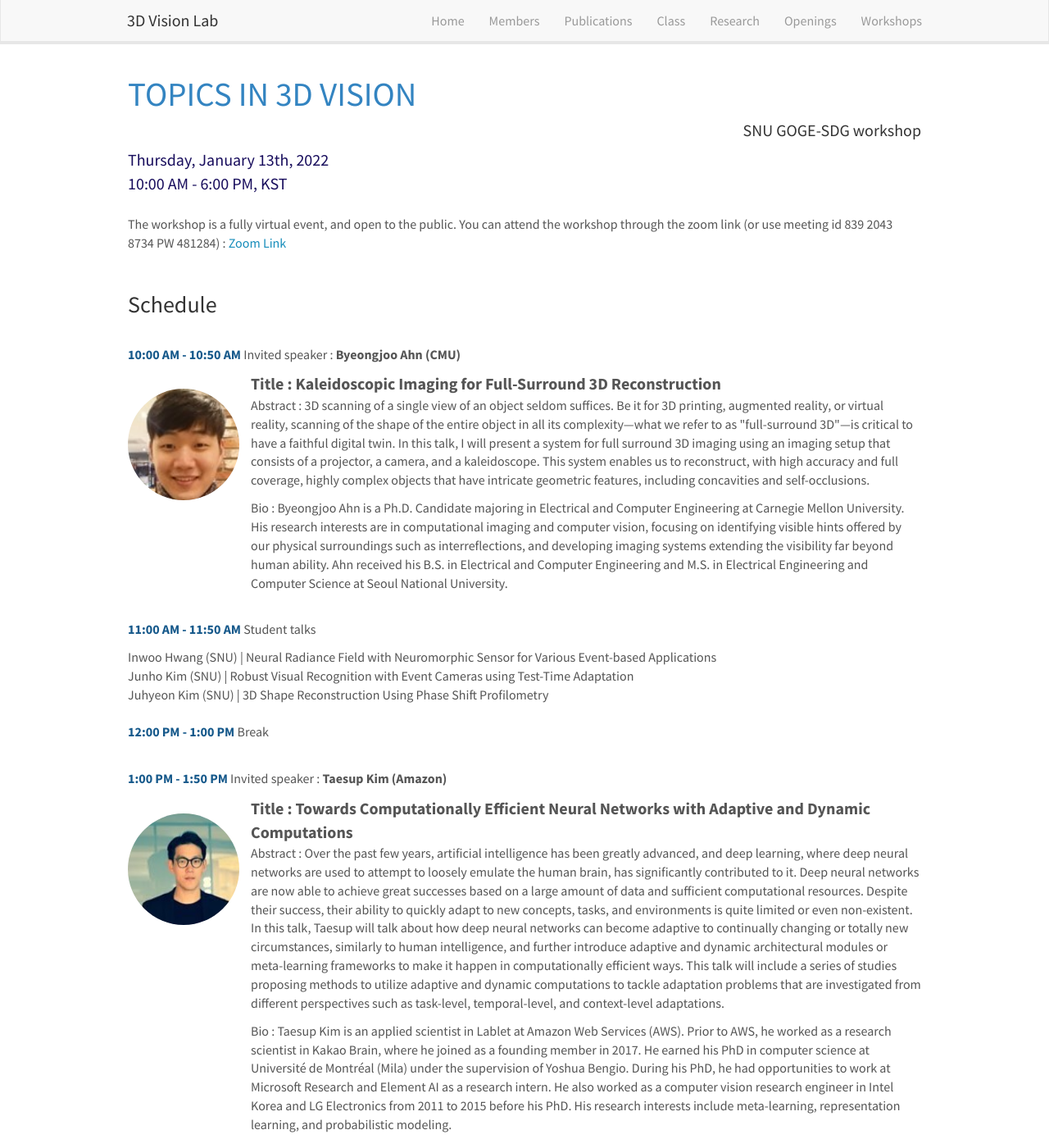
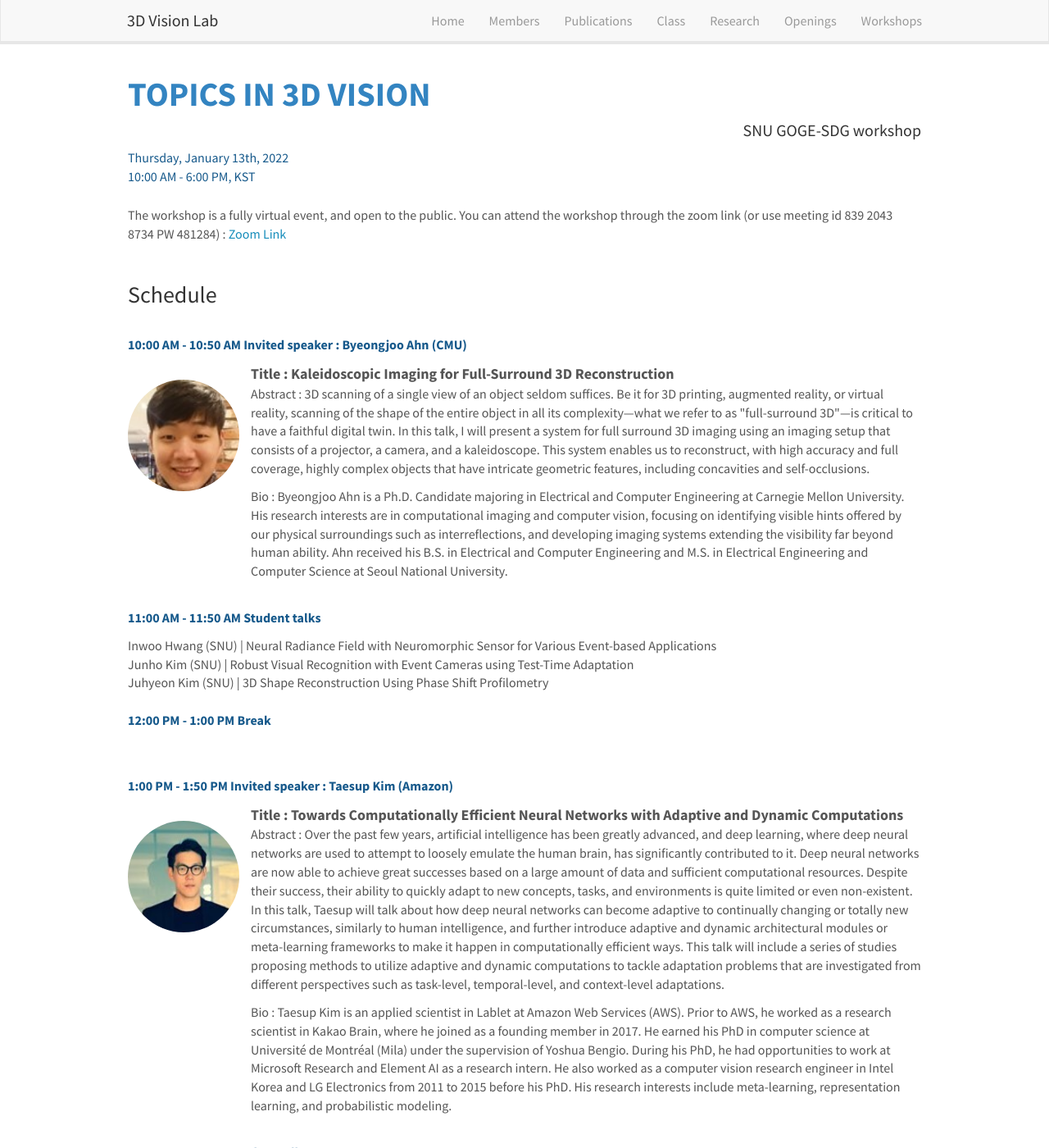
Before and after one commit to 3dvision-snu/3dvision-snu.github.io, a Jekyll site: the page built from _pages/workshop/workshop22.md, in a window 1280 px wide and 1400 px high. Shown: the whole window at 82% size. Built offline with Jekyll 4.4.1, drawn with Linux system fonts in a browser that asks for light colours; nearby versions of some CDN libraries; some of the changed text lies outside the part shown.

Commit message:
minor-fix

```diff
--- a/_pages/workshop/workshop22.md
+++ b/_pages/workshop/workshop22.md
@@ -11,7 +11,7 @@ permalink: /workshop/workshop22
 {% for workshop in site.data.workshop.workshop22 %}
 
 <div class='workshop_head'>
-<h1 style="color:#3384C1;"> {{workshop.name}} </h1>
+<h1 style="color:#3384C1;"> <b> {{workshop.name}} </b> </h1>
 <h4 style="text-align:right"> {{workshop.sub_name}} </h4>
 </div>
 
@@ -29,23 +29,23 @@ permalink: /workshop/workshop22
   {% for content in workshop.Content %}
     <br>
     {% if content.type == "invited" %}
-    <p style="font-size:16px;"> <b style="color:#16598B;"> {{content.time}} </b> Invited speaker : <b> {{content.speaker.name}} </b> </p>
+    <p style="font-size:16px;color:#16598B;"> <b> {{content.time}} Invited speaker : {{content.speaker.name}} </b> </p>
       <div class='speakers'>
         <img src="{{ site.url }}{{ site.baseurl }}/images/workshoppic/{{ content.speaker.photo }}">
       </div>
     <div class='invited'>
-      <b style="font-size:20px;"> Title : {{content.title}} </b> <br>
+      <b style="font-size:18px;"> Title : {{content.title}} </b> <br>
       <p> Abstract : {{content.abstract}} <br> </p>
       <p> Bio : {{content.bio}} <br> </p>
     </div>
     {% else %}
     {% if content.type == "student" %}
-      <p style="font-size:16px;"> <b style="color:#16598B;"> {{content.time}} </b> Student talks <br> </p>
+      <p style="font-size:16px;color:#16598B;"> <b> {{content.time}} Student talks </b> </p>
       {% for talks in content.talks %}
       {{talks.speaker}} | {{talks.title}} <br>
       {% endfor %}
     {% else %}
-      <p style="font-size:16px;"> <b style="color:#16598B;"> {{content.time}} </b> Break <br> </p>
+      <p style="font-size:16px;color:#16598B;"> <b> {{content.time}} Break </b> </p> <br>
     {% endif %}
     {% endif %}
   {% endfor %}
--- a/css/main.scss
+++ b/css/main.scss
@@ -153,8 +153,8 @@ firstp {
 
 /* Workshop*/
 .workshop_date {
-	font-size: 20px;
-	color: rgb(23, 12, 92);
+	font-size: 16px;
+	color: #16598B;
 	margin-bottom: 24px;
 }
 
```
Also changed, not shown: other parts of _pages/workshop/workshop22.md (+1 -1 lines).
